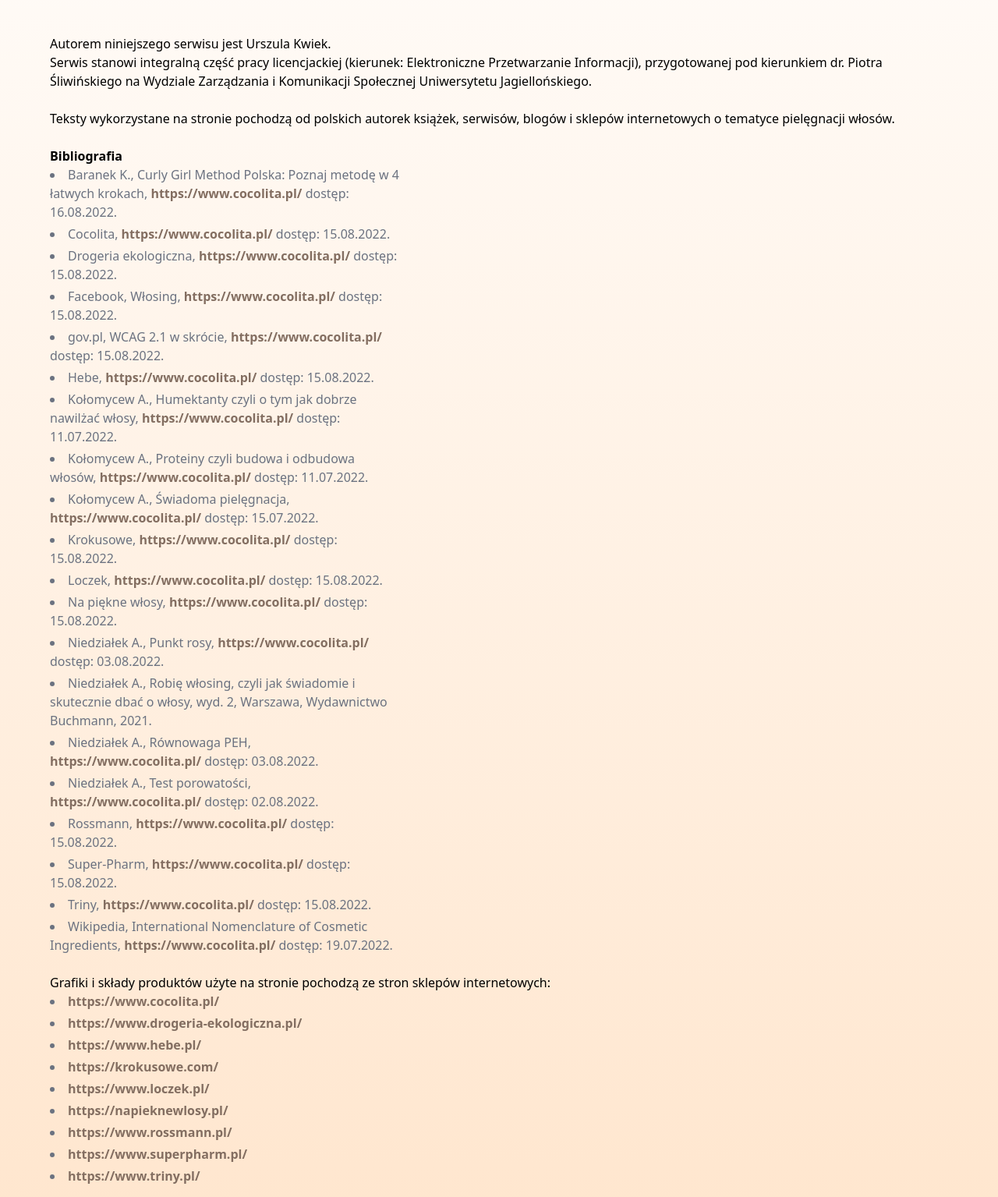
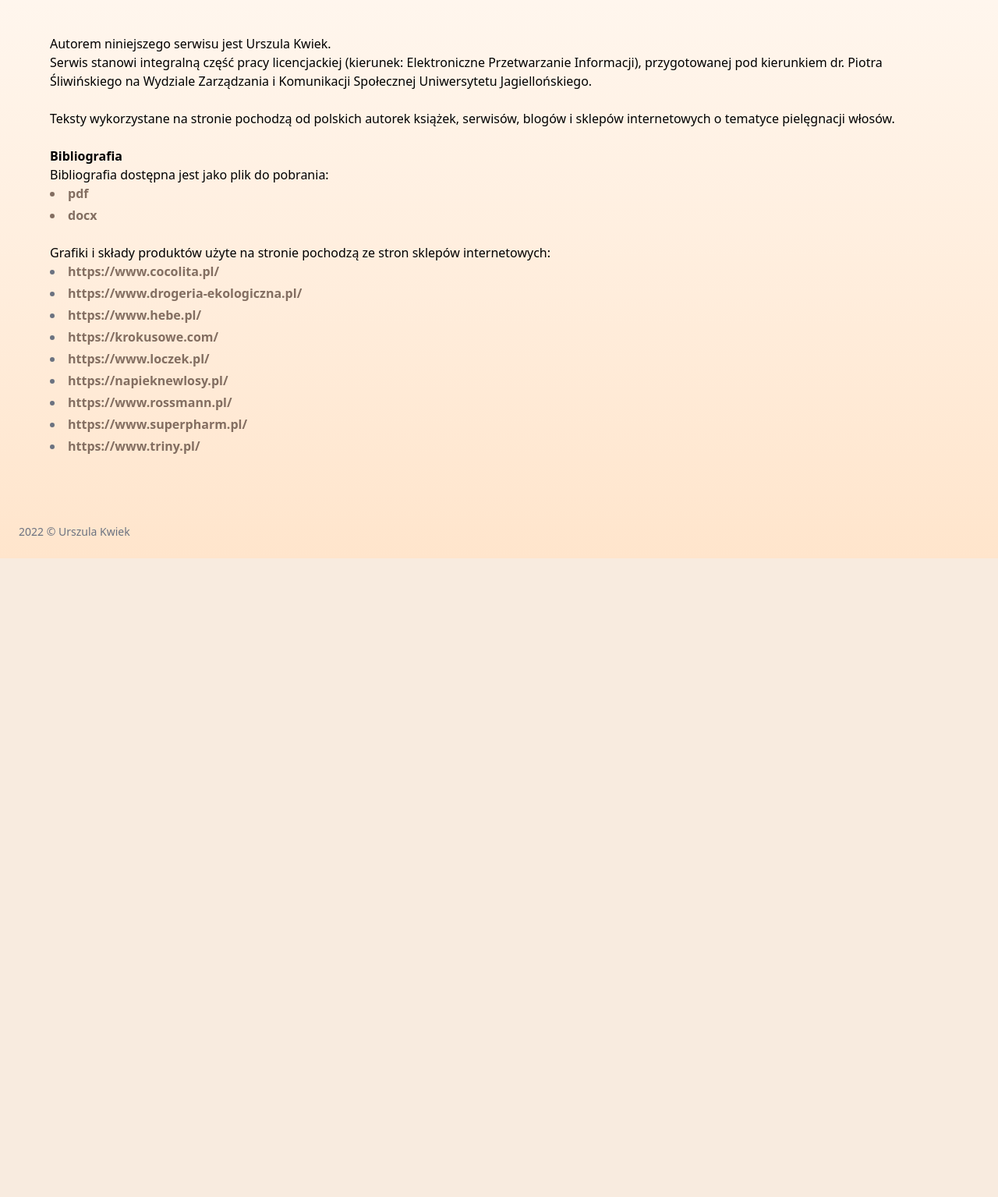
Before and after one commit to kweiku/Licencjat, a Flask app: page /about in a window 1280 px wide. Shown: the part 377-1912 px from the top of the page at 78% size. After the commit the page ends 1093 px from the top, so only its background shows below. Run offline with Flask 2, Linux system fonts and the light colour scheme; style sheets or scripts are compiled from the project's sources; parts of the project's set-up code (start-up, migrations or seed data) failed here and were passed over.

Commit message:
Added bibliography as an external file. Added website icon

```diff
--- a/templates/base.html
+++ b/templates/base.html
@@ -8,6 +8,7 @@
         <title>{% block title %}{% endblock %}</title>
     {% endblock %}
     <link rel="stylesheet" href="{{ url_for('static', filename='dist/css/output.css') }}">
+    <link rel="icon" href="{{ url_for('static', filename='img/logo.svg') }}">
 </head>
 <body class="bg-gradient-to-t from-beige-100 flex mr-0 p-0 flex-col justify-between"
       style="min-height: 100vh;">
--- a/templates/pages/home_page.html
+++ b/templates/pages/home_page.html
@@ -1,6 +1,6 @@
 {% extends "base.html" %}
 {% block title %}
-    Landing
+    Włosy też mają potrzeby - strona startowa
 {% endblock %}
 {% block content %}
     <div class="bg-gradient-to-t from-beige-100 h-screen">
--- a/templates/pages_content/about.html
+++ b/templates/pages_content/about.html
@@ -14,83 +14,12 @@
 
     <p>
         <h class="text-md font-semibold py-2">Bibliografia</h>
-    <ul class="space-y-1 max-w-md list-disc list-inside text-gray-500 font-sans dark:text-gray-400">
-
-        <li>Baranek K., Curly Girl Method Polska: Poznaj metodę w 4 łatwych krokach,
-            <a href="https://www.cocolita.pl/" class="font-bold text-beige-300 no-underline hover:underline">https://www.cocolita.pl/</a>
-            dostęp: 16.08.2022.
-        </li>
-        <li>Cocolita, <a href="https://www.cocolita.pl/" class="font-bold text-beige-300 no-underline hover:underline">https://www.cocolita.pl/</a>
-            dostęp: 15.08.2022.
-        </li>
-        <li>Drogeria ekologiczna, <a href="https://www.cocolita.pl/"
-                                     class="font-bold text-beige-300 no-underline hover:underline">https://www.cocolita.pl/</a>
-            dostęp: 15.08.2022.
-        </li>
-        <li>Facebook, Włosing, <a href="https://www.cocolita.pl/"
-                                  class="font-bold text-beige-300 no-underline hover:underline">https://www.cocolita.pl/</a>
-            dostęp: 15.08.2022.
-        </li>
-        <li>gov.pl, WCAG 2.1 w skrócie, <a href="https://www.cocolita.pl/"
-                                           class="font-bold text-beige-300 no-underline hover:underline">https://www.cocolita.pl/</a>
-            dostęp:
-            15.08.2022.
-        </li>
-        <li>Hebe, <a href="https://www.cocolita.pl/" class="font-bold text-beige-300 no-underline hover:underline">https://www.cocolita.pl/</a>
-            dostęp: 15.08.2022.
-        </li>
-        <li>Kołomycew A., Humektanty czyli o tym jak dobrze nawilżać włosy,
-            <a href="https://www.cocolita.pl/" class="font-bold text-beige-300 no-underline hover:underline">https://www.cocolita.pl/</a>
-            dostęp: 11.07.2022.
-        </li>
-        <li>Kołomycew A., Proteiny czyli budowa i odbudowa włosów,
-            <a href="https://www.cocolita.pl/" class="font-bold text-beige-300 no-underline hover:underline">https://www.cocolita.pl/</a>
-            dostęp: 11.07.2022.
-        </li>
-        <li>Kołomycew A., Świadoma pielęgnacja, <a href="https://www.cocolita.pl/"
-                                                   class="font-bold text-beige-300 no-underline hover:underline">https://www.cocolita.pl/</a>
-            dostęp: 15.07.2022.
-        </li>
-        <li>Krokusowe, <a href="https://www.cocolita.pl/" class="font-bold text-beige-300 no-underline hover:underline">https://www.cocolita.pl/</a>
-            dostęp: 15.08.2022.
-        </li>
-        <li>Loczek, <a href="https://www.cocolita.pl/" class="font-bold text-beige-300 no-underline hover:underline">https://www.cocolita.pl/</a>
-            dostęp: 15.08.2022.
-        </li>
-        <li>Na piękne włosy, <a href="https://www.cocolita.pl/"
-                                class="font-bold text-beige-300 no-underline hover:underline">https://www.cocolita.pl/</a>
-            dostęp: 15.08.2022.
-        </li>
-        <li>Niedziałek A., Punkt rosy, <a href="https://www.cocolita.pl/"
-                                          class="font-bold text-beige-300 no-underline hover:underline">https://www.cocolita.pl/</a>
-            dostęp: 03.08.2022.
-        </li>
-        <li>Niedziałek A., Robię włosing, czyli jak świadomie i skutecznie dbać o włosy, wyd. 2, Warszawa, Wydawnictwo
-            Buchmann, 2021.
-        </li>
-        <li>Niedziałek A., Równowaga PEH, <a href="https://www.cocolita.pl/"
-                                             class="font-bold text-beige-300 no-underline hover:underline">https://www.cocolita.pl/</a>
-            dostęp: 03.08.2022.
-        </li>
-        <li>Niedziałek A., Test porowatości, <a href="https://www.cocolita.pl/"
-                                                class="font-bold text-beige-300 no-underline hover:underline">https://www.cocolita.pl/</a>
-            dostęp: 02.08.2022.
-        </li>
-        <li>Rossmann, <a href="https://www.cocolita.pl/" class="font-bold text-beige-300 no-underline hover:underline">https://www.cocolita.pl/</a>
-            dostęp: 15.08.2022.
-        </li>
-        <li>Super-Pharm, <a href="https://www.cocolita.pl/"
-                            class="font-bold text-beige-300 no-underline hover:underline">https://www.cocolita.pl/</a>
-            dostęp: 15.08.2022.
-        </li>
-        <li>Triny, <a href="https://www.cocolita.pl/" class="font-bold text-beige-300 no-underline hover:underline">https://www.cocolita.pl/</a>
-            dostęp: 15.08.2022.
-        </li>
-        <li>Wikipedia, International Nomenclature of Cosmetic Ingredients,
-            <a href="https://www.cocolita.pl/" class="font-bold text-beige-300 no-underline hover:underline">https://www.cocolita.pl/</a>
-            dostęp: 19.07.2022.
-        </li>
-
+        <p>
+            Bibliografia dostępna jest jako plik do pobrania:
+        </p>
+    <ul class="space-y-1 max-w-md list-disc list-inside font-bold text-beige-300 no-underline ">
+        <li> <a href="{{ url_for('static', filename='docs/Bibliografia.pdf') }}" class="hover:underline">pdf</a> </li>
+        <li> <a href="{{ url_for('static', filename='docs/Bibliografia.docx') }}" class="hover:underline">docx</a> </li>
     </ul>
     </p>
     <br>
```
Also changed, not shown: 2 other files.
